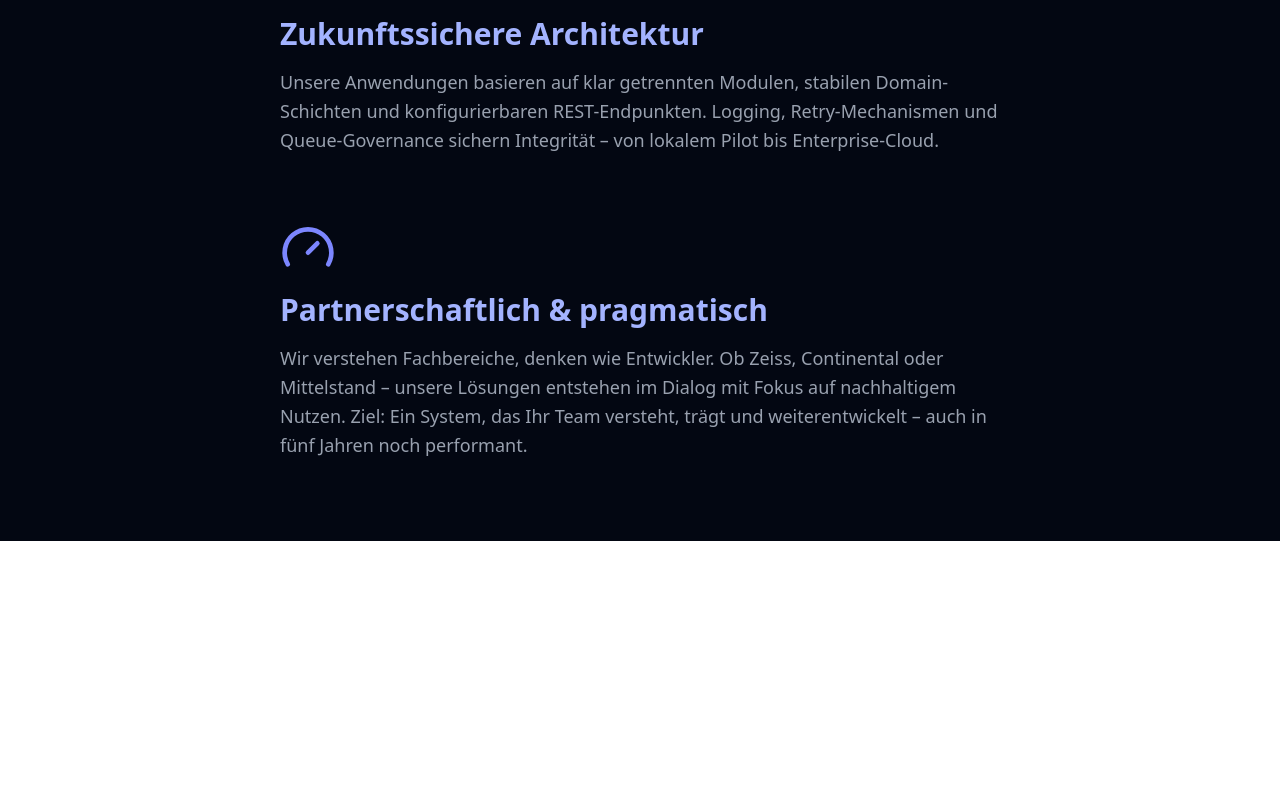
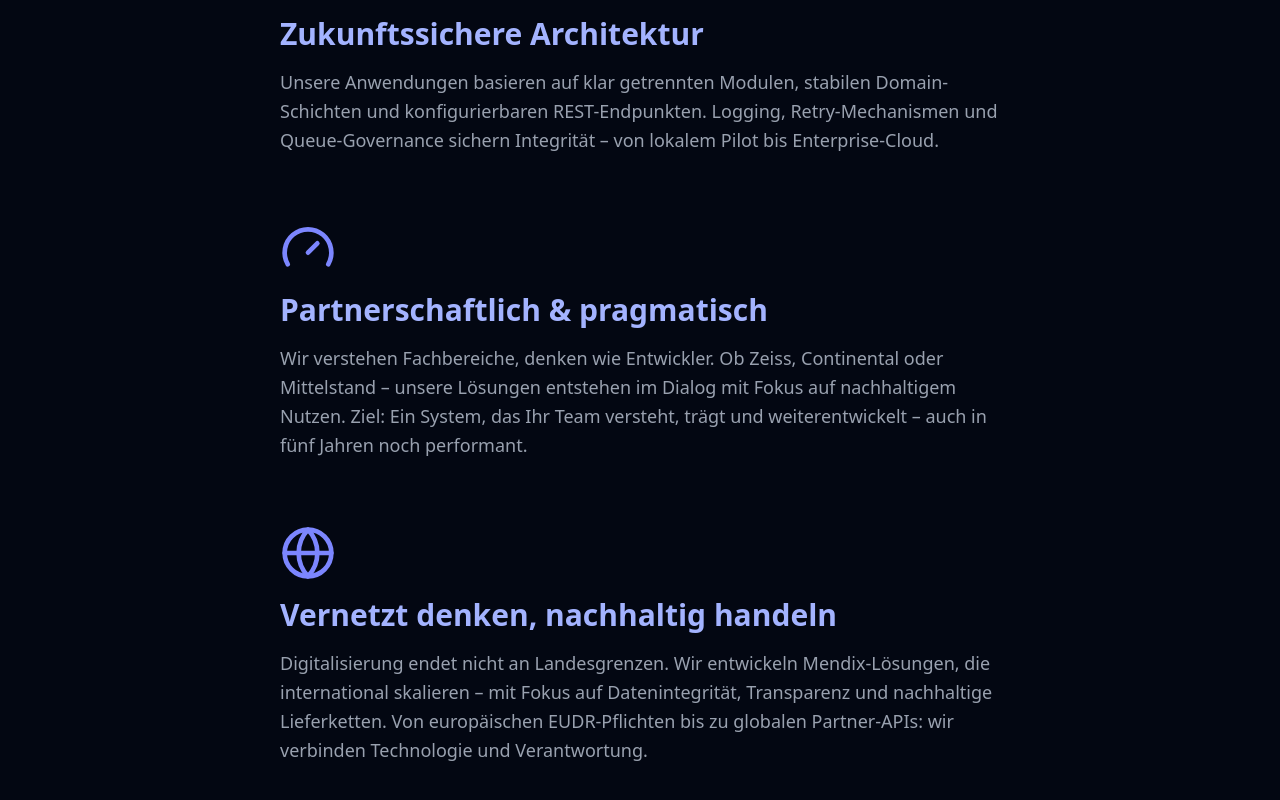
Before and after one commit to klamest190/tailwind-demo, a React (Vite) app: page / in a window 1280 px wide. Shown: the part 1816-2616 px from the top of the page. Before the commit the page ends 2357 px from the top, so only its background shows below. Built offline with nearby package versions, Linux system fonts and the light colour scheme.

Commit message:
additional pages

```diff
--- a/src/App.jsx
+++ b/src/App.jsx
@@ -9,6 +9,7 @@ import {
   GitBranch,
   CloudCog,
   Gauge,
+  Globe,
 } from "lucide-react";
 
 export default function App() {
@@ -189,6 +190,27 @@ export default function App() {
             performant.
           </p>
         </motion.div>
+
+        {/* Abschnitt 7 */}
+        <motion.div
+          initial={{ opacity: 0, y: 40 }}
+          whileInView={{ opacity: 1, y: 0 }}
+          transition={{ duration: 0.7, ease: "easeOut", delay: 0.5 }}
+          viewport={{ once: true }}
+          className="flex flex-col items-start gap-4"
+        >
+          <Globe className="h-14 w-14 text-indigo-400" />
+          <h2 className="text-3xl font-semibold text-indigo-300">
+            Vernetzt denken, nachhaltig handeln
+          </h2>
+          <p className="text-gray-400 text-lg leading-relaxed">
+            Digitalisierung endet nicht an Landesgrenzen. Wir entwickeln
+            Mendix-Lösungen, die international skalieren – mit Fokus auf
+            Datenintegrität, Transparenz und nachhaltige Lieferketten. Von
+            europäischen EUDR-Pflichten bis zu globalen Partner-APIs: wir
+            verbinden Technologie und Verantwortung.
+          </p>
+        </motion.div>
       </section>
     </div>
   );
```
